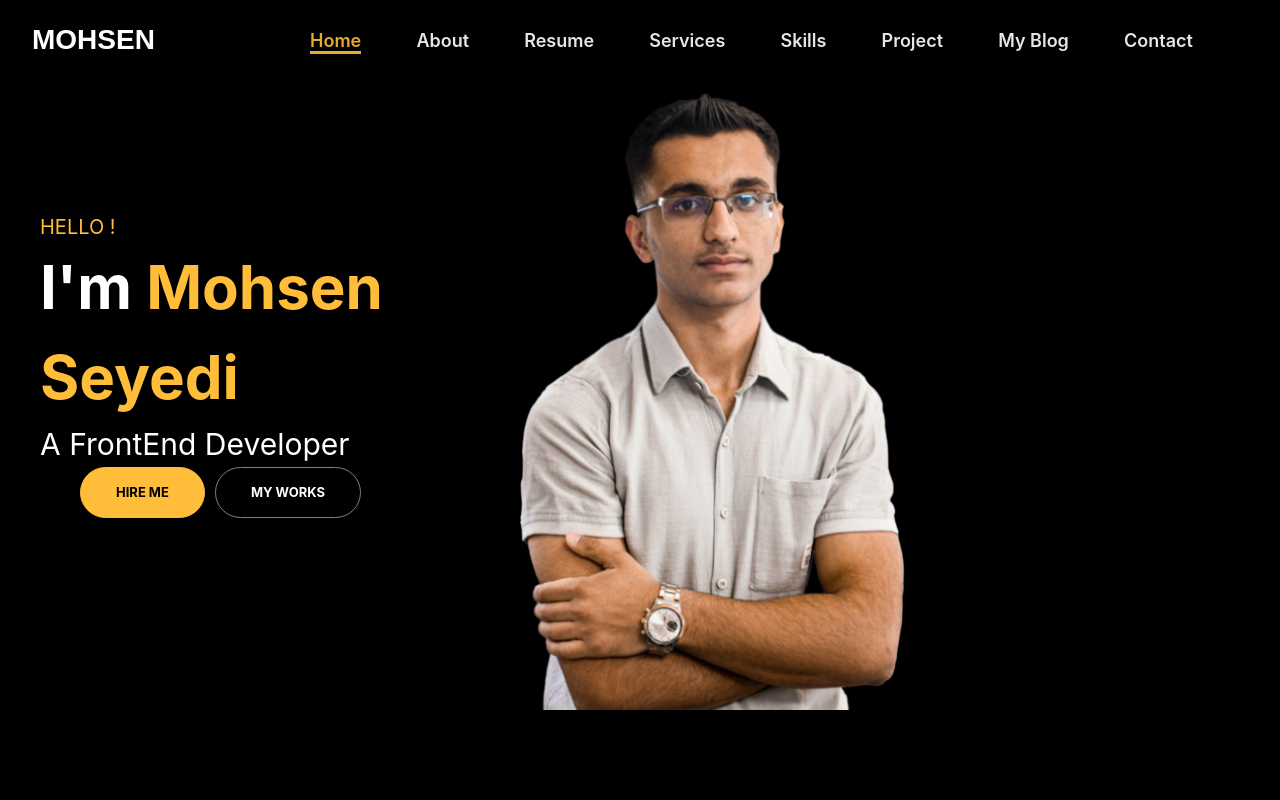
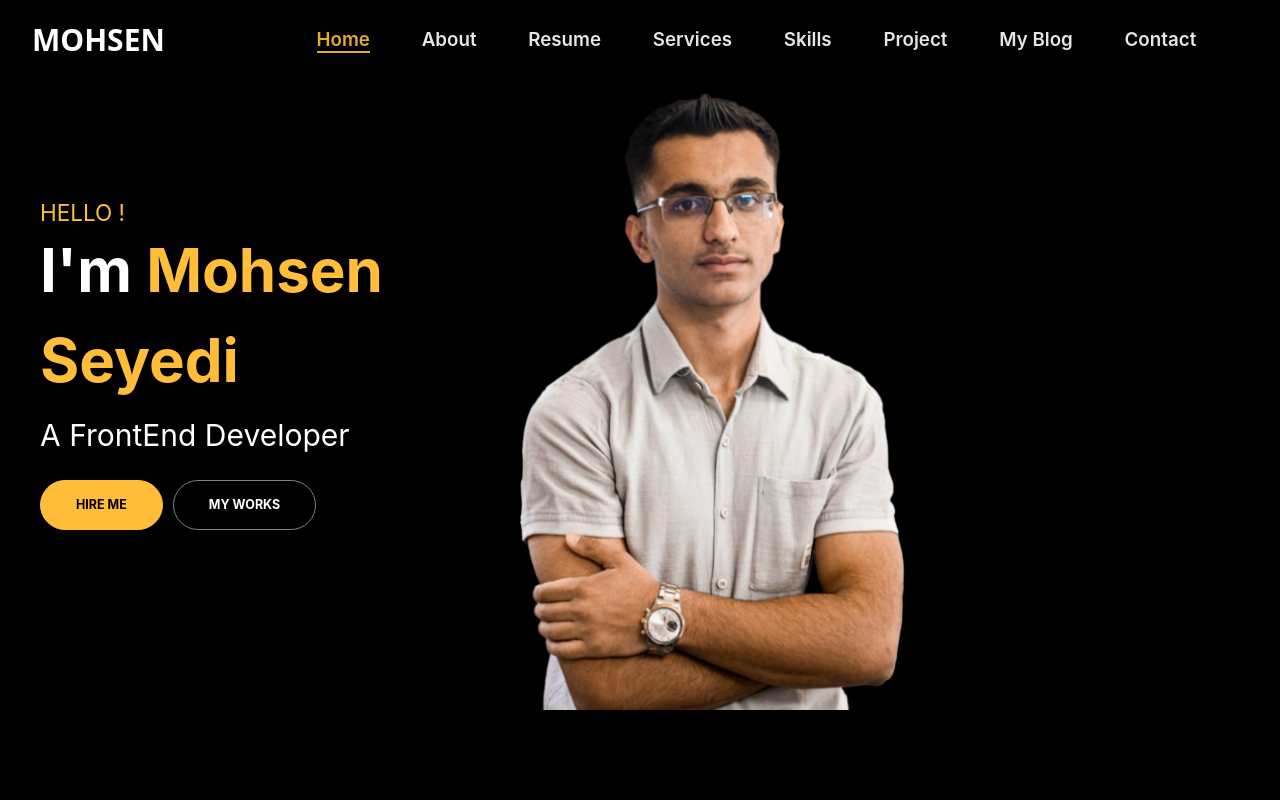
Before and after one commit to mohsenSeyedi/Me.com, a React (Create React App) app: page / in a window 1280 px wide. Shown: the top 800 px of the page. Built offline with nearby package versions, Linux system fonts and the light colour scheme.

Commit message:
The code to change the Header component file from css to tailwind

```diff
--- a/src/components/Header/Header/Header.css
+++ b/src/components/Header/Header/Header.css
@@ -1,55 +1,55 @@
-.Header{
+/* .Header{
     width: 100%;
     height: auto;
-}
-.section-img{
+} */
+/* .section-img{
     width: 100%;
     height: auto;
     display: flex;
     align-items: center;
-}
-.section-img-text{
+} */
+/* .section-img-text{
    width: 40%;
    padding-bottom: 6rem;
    padding-left: 4rem;
-}
-.hi-text{
+} */
+/* .hi-text{
     color: #ffbd39;
     font-size: 2rem;
-}
-.section-img-text h3{
+} */
+/* .section-img-text h3{
     font-size: 6rem;
     color: #ffbd39;
     font-weight: bold;
-}
-.section-img-text h3 span{
+} */
+/* .section-img-text h3 span{
     color: white;
-}
-.role-text{
+} */
+/* .role-text{
     font-size: 3rem;
     color: white;
-}
-.header-btns{
+} */
+/* .header-btns{
     width: 100%;
     display: flex;
     align-items: center;
     font-size: 1.3rem;
     margin-left: 4rem;
-}
-.header-btns a{
+} */
+/* .header-btns a{
     font-weight: bold;
-    border: 1px solid grey;
+    border: 1px solid #808080;
     padding: 1.5rem 3.5rem;
     border-radius: 25rem;
-}
-#header-btn-1{
+} */
+/* #header-btn-1{
     border: 1px solid #ffbd39;
     background-color: #ffbd39;
     color: black;
-}
-#header-btn-2{
+} */
+/* #header-btn-2{
     margin-left: 1rem;
-}
+} */
 .section-img-content{
     width: 400px;
     height: 630px;
--- a/src/components/Header/Header/Header.js
+++ b/src/components/Header/Header/Header.js
@@ -4,16 +4,16 @@ import NavBar from "./NavBar/NavBar"
 
 export default function Header () {
     return (
-        <div className="Header">
+        <div id="Header" className="w-full h-auto">
             <NavBar></NavBar>
-            <div className="section-img">
-                <div className="section-img-text">
-                    <p className="hi-text">HELLO !</p>
-                    <h3><span>I'm</span> Mohsen Seyedi</h3>
-                    <p className="role-text">A FrontEnd Developer</p>
-                    <div className="header-btns">
-                        <a href="#" id="header-btn-1">HIRE ME</a>
-                        <a href="#" id="header-btn-2">MY WORKS</a>
+            <div id="section-img" className="w-full h-auto flex items-center">
+                <div id="section-img-text" className="w-[40%] pb-24 pl-16">
+                    <p className="text-yellow-color text-4xl">HELLO !</p>
+                    <h3 className="text-[6rem] text-yellow-color font-bold"><span className="text-white">I'm</span> Mohsen Seyedi</h3>
+                    <p className="text-5xl text-white mt-6">A FrontEnd Developer</p>
+                    <div id="header-btns" className="w-full flex items-center text-xl mt-12">
+                        <a href="#" className="font-bold border border-yellow-color bg-yellow-color text-black py-6 px-14 rounded-full">HIRE ME</a>
+                        <a href="#" className="font-bold border border-[#808080] py-6 px-14 rounded-full ml-4">MY WORKS</a>
                     </div>
                 </div>
                 <div className="section-img-content">
--- a/src/components/Header/Header/NavBar/NavBar.css
+++ b/src/components/Header/Header/NavBar/NavBar.css
@@ -1,61 +1,30 @@
 
-.nav-bar{
-    width: 100%;
-    height: 80px;
-    color: white;
-    background: black;
-    display: flex;
-    align-items: center;
-    justify-content: center;
-}
-.container-nav-bar{
-    width: 95%;
-    display: flex;
-    align-items: center;
-}
-.items-nav-bar{
-    width: 95%;
-    padding-left: 10rem;
-    display: flex;
-    justify-content: space-evenly;
-}
-.items-nav-bar li a{
-   opacity: 0.9;
-   font-size: 1.8rem;
-   font-weight: 600;
-   position: relative;
-}
-.items-nav-bar li a::after{
+.item-nav-bar-link::after{
     content: "";
     position: absolute;
     top: 100%;
     left: 0;
     width: 0;
-    height: 3px;
+    height: 2px;
     background-color: #ffbd39;
     transition: width 0.3s, left 0.3s;
     transform-origin: left;
 }
-.items-nav-bar li a:hover::after{
+.item-nav-bar-link:hover::after{
     width: 100%;
     left: 0;
 }
-.items-nav-bar .active::after{
+.item-nav-bar-link.active::after{
     content: "";
     position: absolute;
     top: 100%;
     left: 0;
     width: 100%;
-    height: 3px;
+    height: 2px;
     background-color: #ffbd39;
     transition: width 0.3s, left 0.3s;
     transform-origin: left;
 }
-.items-nav-bar .active{
+.item-nav-bar-link.active{
     color: #ffbd39;
 }
-.nav-bar-logo a{
-    font-size: 2.8rem;
-    font-weight: bold;
-    font-family: sans-serif;
-}
--- a/src/components/Header/Header/NavBar/NavBar.js
+++ b/src/components/Header/Header/NavBar/NavBar.js
@@ -3,20 +3,20 @@ import "./NavBar.css"
 
 export default function NavBar () {
     return (
-        <div className="nav-bar">
-            <div className="container-nav-bar">
+        <div id="nav-bar" className="w-full h-[80px] text-white bg-black flex items-center justify-center">
+            <div id="container-nav-bar" className="w-[95%] flex items-center">
                 <div className="nav-bar-logo">
-                    <a href="#">MOHSEN</a>
+                    <a href="#" className="text-5xl font-bold font-sans">MOHSEN</a>
                 </div>
-                <ul className="items-nav-bar">
-                    <li><a href="#" className="active">Home</a></li>
-                    <li><a href="#">About</a></li>
-                    <li><a href="#">Resume</a></li>
-                    <li><a href="#">Services</a></li>
-                    <li><a href="#">Skills</a></li>
-                    <li><a href="#">Project</a></li>
-                    <li><a href="#">My Blog</a></li>
-                    <li><a href="#">Contact</a></li>
+                <ul id="items-nav-bar" className="w-[95%] pl-40 flex justify-evenly">
+                    <li><a href="#" className="item-nav-bar-link active opacity-90 text-3xl font-semibold relative">Home</a></li>
+                    <li><a href="#" className="item-nav-bar-link opacity-90 text-3xl font-semibold relative">About</a></li>
+                    <li><a href="#" className="item-nav-bar-link opacity-90 text-3xl font-semibold relative">Resume</a></li>
+                    <li><a href="#" className="item-nav-bar-link opacity-90 text-3xl font-semibold relative">Services</a></li>
+                    <li><a href="#" className="item-nav-bar-link opacity-90 text-3xl font-semibold relative">Skills</a></li>
+                    <li><a href="#" className="item-nav-bar-link opacity-90 text-3xl font-semibold relative">Project</a></li>
+                    <li><a href="#" className="item-nav-bar-link opacity-90 text-3xl font-semibold relative">My Blog</a></li>
+                    <li><a href="#" className="item-nav-bar-link opacity-90 text-3xl font-semibold relative">Contact</a></li>
                 </ul>
             </div>
         </div>
--- a/tailwind.config.js
+++ b/tailwind.config.js
@@ -4,7 +4,11 @@ module.exports = {
     "./src/**/*.{js,jsx,ts,tsx}",
   ],
   theme: {
-    extend: {},
+    extend: {
+      colors : {
+        "yellow-color" : "#ffbd39"
+      }
+    },
   },
   plugins: [],
 }
```
